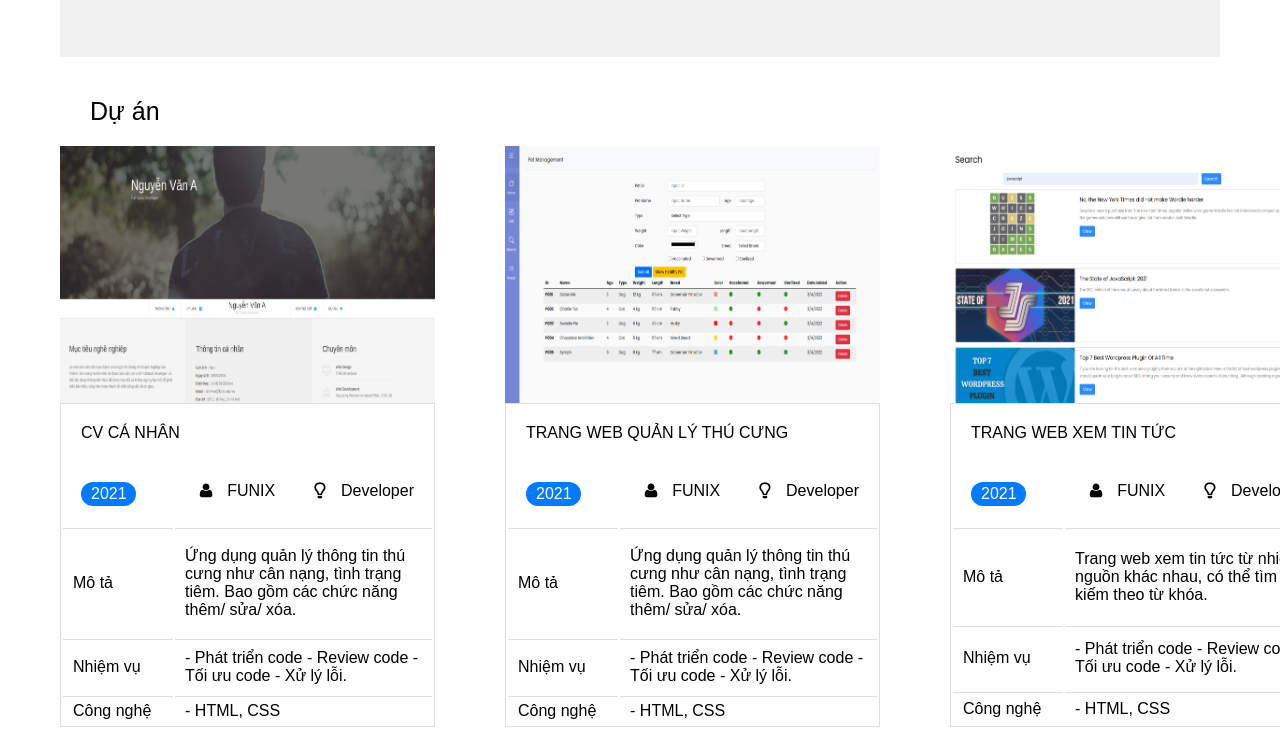
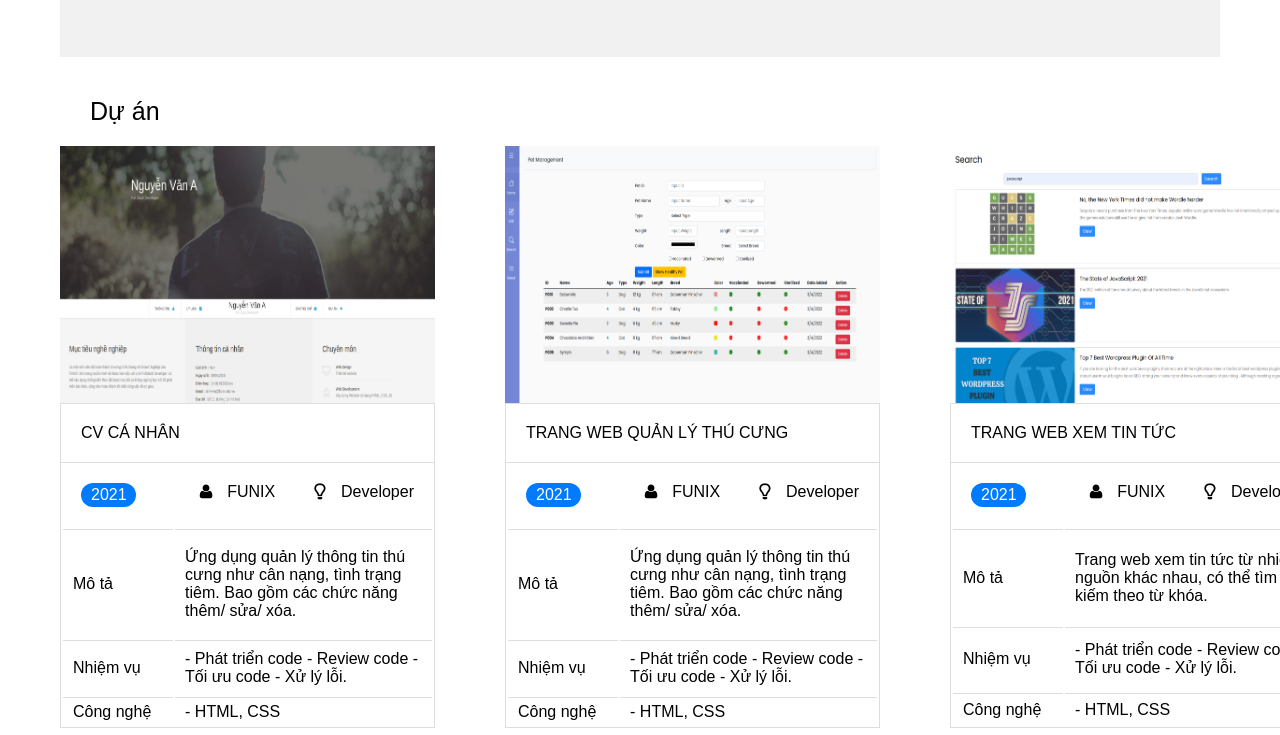
Before and after one commit to nhannttdevvn/Assignment-HTML, a plain HTML site: page NhanNguyen/HỌC FUNIX NHÉ/Assignment 02 Starter/index.html in a window 1280 px wide. Shown: the part 1892-2627 px from the top of the page. Drawn offline with Linux system fonts and the light colour scheme.

Commit message:
Add full Assignment 02

```diff
--- a/NhanNguyen/HỌC FUNIX NHÉ/Assignment 02 Starter/css/style.css
+++ b/NhanNguyen/HỌC FUNIX NHÉ/Assignment 02 Starter/css/style.css
@@ -339,6 +339,7 @@ HOBBY*/
 }
 table{
   height: 200px;
+  text-align: top;
 
 }
 td{
@@ -358,7 +359,7 @@ td{
   grid-template-columns: 1fr 1fr 1fr;
   column-gap: 20px;
   padding: 20px;
-  border-top: 1px solidr gb(224, 221, 221);;
+  border-top: 1px solid rgb(224, 221, 221);
 }
 .year{
   background-color: #007bff;
```
